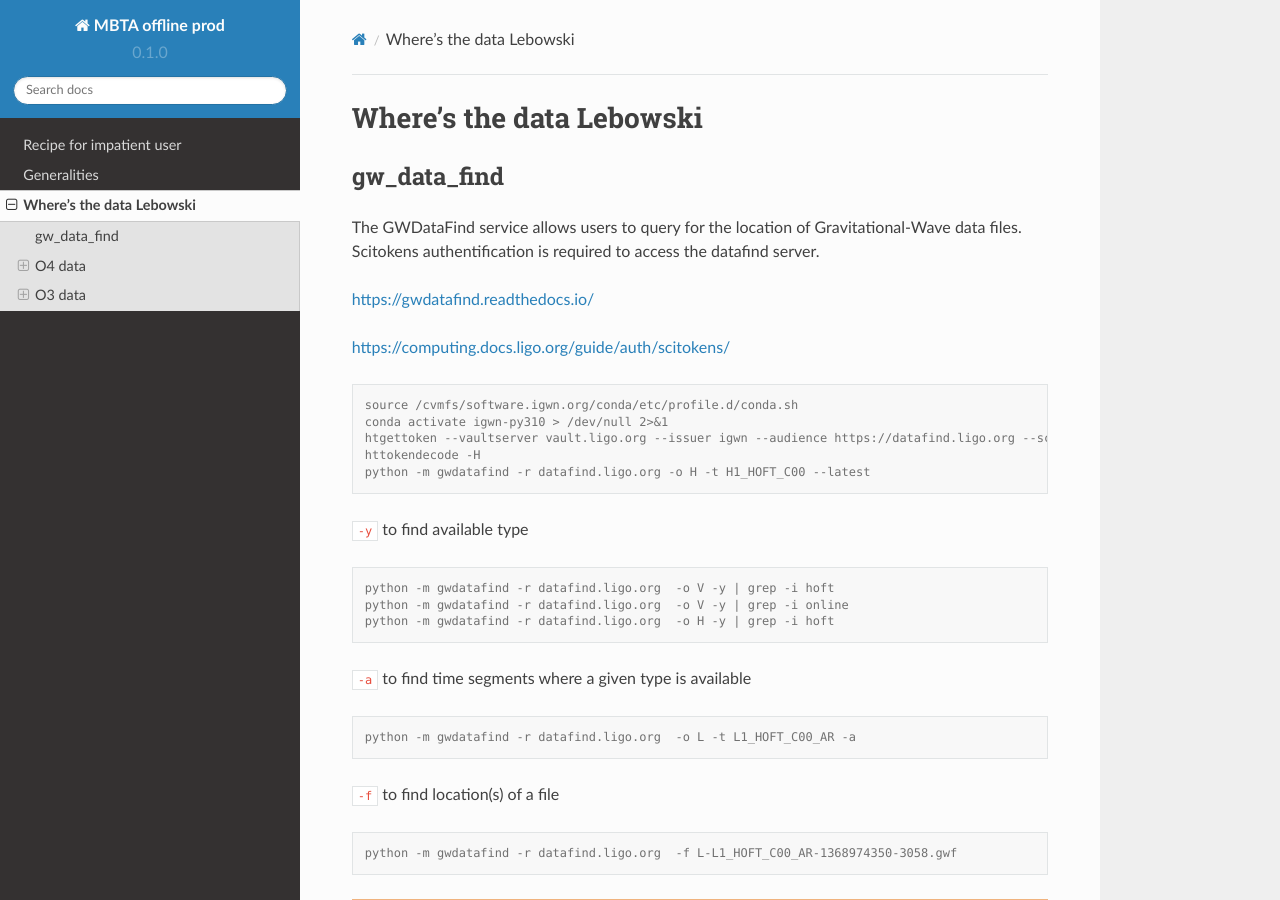
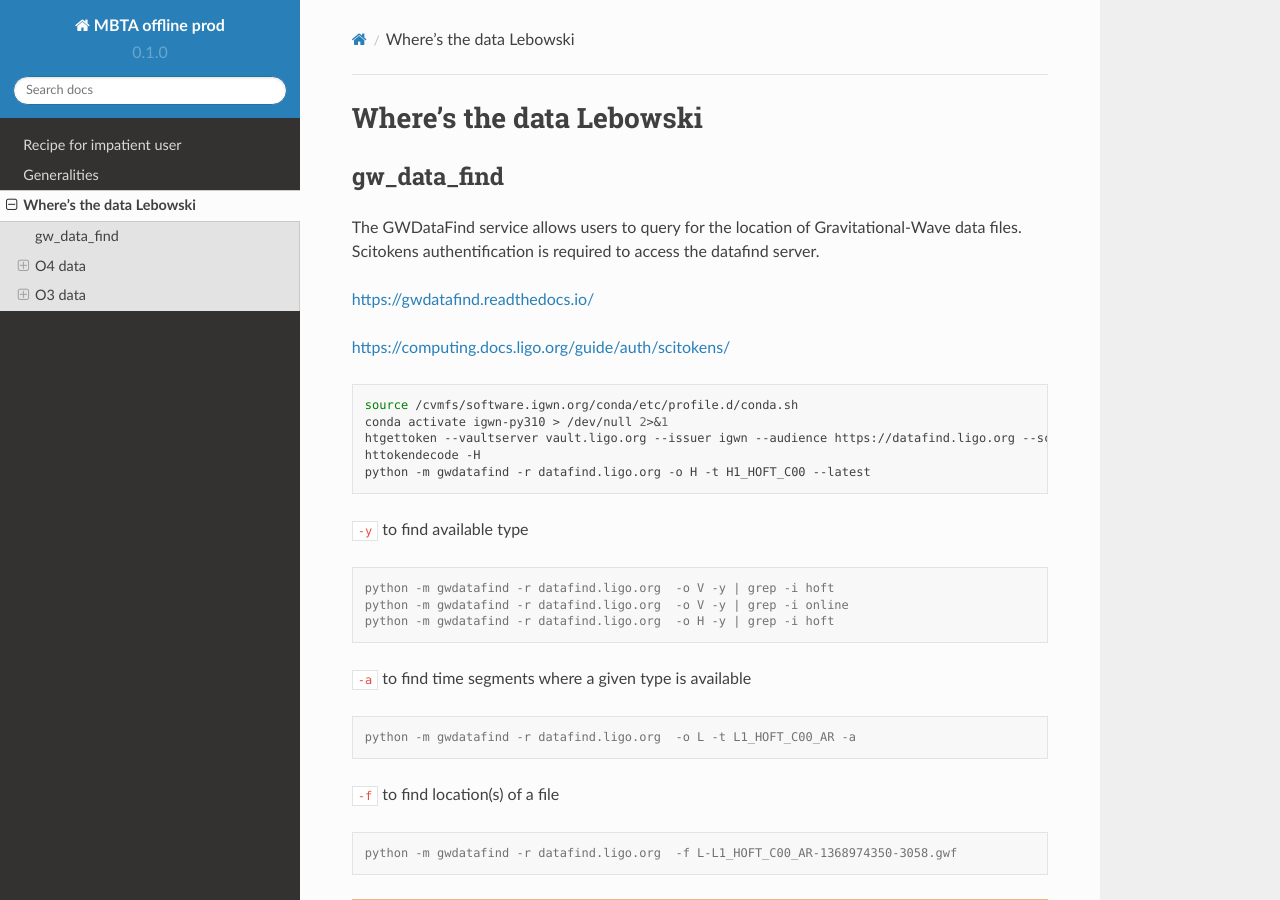
Before and after one commit to lethuill/mbta-offline-doc, a Sphinx documentation site: the page built from docs/source/data.rst, in a window 1280 px wide and 900 px high. Built offline with Sphinx 7.4.7 and the Read the Docs theme 2.0.0, drawn with Linux system fonts in a browser that asks for light colours.

Commit message:
Update data.rst

```diff
--- a/docs/source/data.rst
+++ b/docs/source/data.rst
@@ -12,7 +12,7 @@ https://gwdatafind.readthedocs.io/
 
 https://computing.docs.ligo.org/guide/auth/scitokens/
 
-.. code-block:: console
+.. code-block:: bash
 
    source /cvmfs/software.igwn.org/conda/etc/profile.d/conda.sh
    conda activate igwn-py310 > /dev/null 2>&1
```
